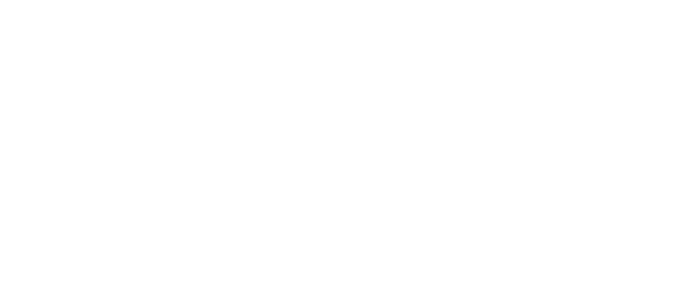
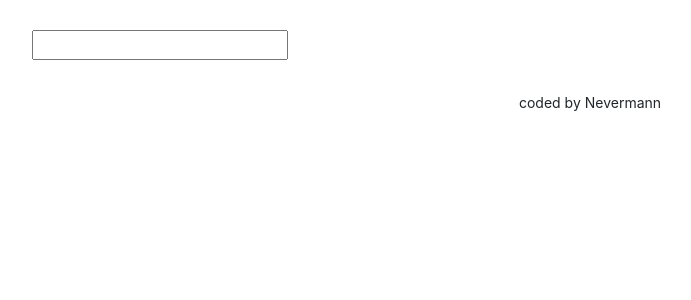
Before and after one commit to Mary-clouds/react-dictionary, a React (Create React App) app: page / in a window 1280 px wide. Shown: the top 300 px of the page, without its empty margins (50-741 px from the left). Built offline with nearby package versions, Linux system fonts and the light colour scheme.

Commit message:
added apiKey and apiUrl

```diff
--- a/package.json
+++ b/package.json
@@ -3,6 +3,7 @@
   "version": "0.1.0",
   "private": true,
   "dependencies": {
+    "axios": "^1.7.9",
     "cra-template": "1.2.0",
     "react": "^19.0.0",
     "react-dom": "^19.0.0",
--- a/src/App.css
+++ b/src/App.css
@@ -0,0 +1,8 @@
+.App-header{
+    margin: 30px 0;
+}
+
+.App-footer{
+    text-align: center;
+    margin: 30px 0;
+}
--- a/src/App.js
+++ b/src/App.js
@@ -1,11 +1,18 @@
 import './App.css';
+import Dictionary from './Dictionary';
 
 export default function App() {
   return (
     <div className="App">
+      <div className='container'>
       <header className="App-header">
 
       </header>
+      <main>
+        <Dictionary/>
+      </main>
+      <footer className="App-footer"><small>coded by Nevermann</small></footer>
+      </div>
     </div>
   );
 }
--- /dev/null
+++ b/src/Dictionary.js
@@ -0,0 +1,34 @@
+import React, {useState} from "react";
+import axios from "axios";
+import "./Dictionary.css";
+
+export default function Dictionary(){
+    let [keyword, setKeyword] = useState("");
+
+    function handleResponse(response){
+        //only displaying one definition of the keyword
+        console.log(response.data[0]);
+    }
+    function search(event){
+        event.prevenDefault();
+
+        let apiKey = "1b3cfb66ad014a3fo55df2e890f445t9";
+        let apiUrl =`https://api.shecodes.io/dictionary/v1/define?word=${keyword}&key=${apiKey}`;
+        axios.get(apiUrl).then(handleResponse);
+    }
+
+    function handleKeywordChange(event){
+        console.log(event.target.value);
+    }
+
+
+
+
+    return(
+        <div className="Dictionary">
+            <form onSubmit={search}>
+                <input type="search" onChange={handleKeywordChange} />
+            </form>
+        </div>
+    );
+}
```
Also changed, not shown: src/Dictionary.css (added), 1 other file (tests, documents, lock files or other folders).
